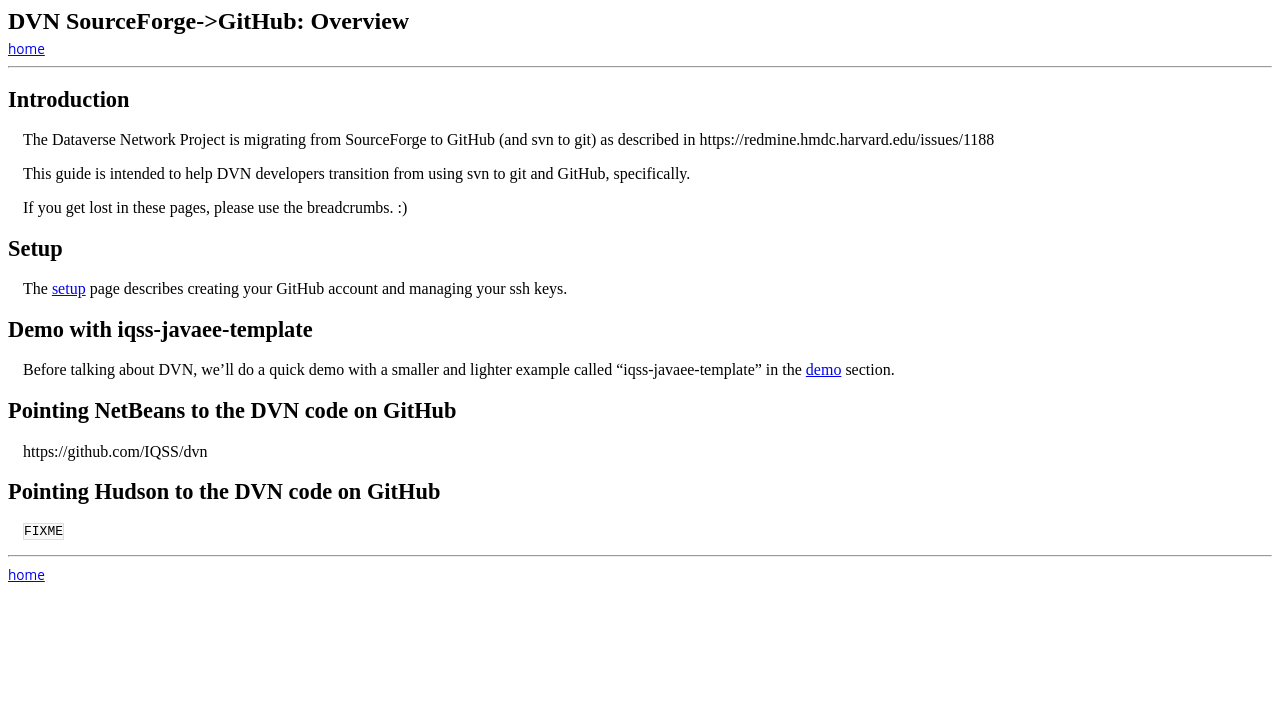
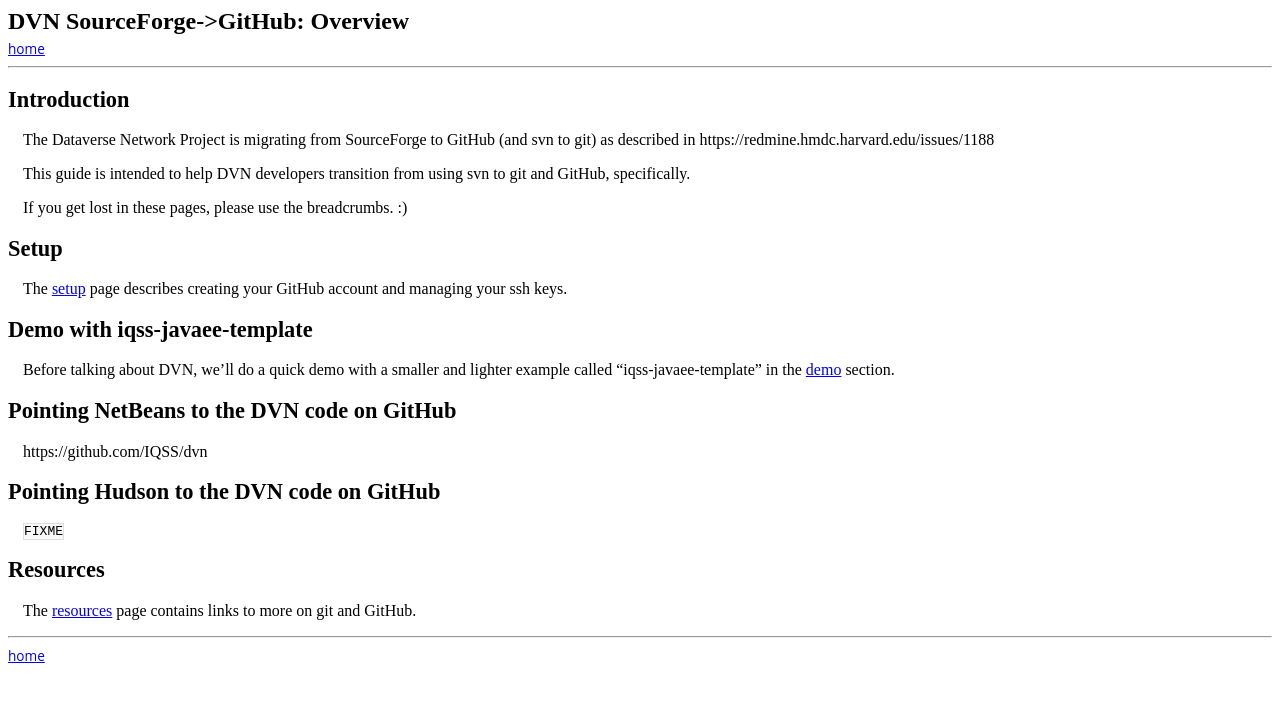
Before and after one commit to dvn/dvn-sourceforge2github, a Jekyll site: the page built from index.md, in a window 1280 px wide. Shown: the top 702 px of the page. Built offline with Jekyll 4.4.1, drawn with Linux system fonts in a browser that asks for light colours; Markdown is read by kramdown in place of the engine named in the settings.

Commit message:
started resources page

```diff
--- a/index.md
+++ b/index.md
@@ -25,3 +25,7 @@ https://github.com/IQSS/dvn
 ## Pointing Hudson to the DVN code on GitHub
 
 `FIXME`
+
+## Resources
+
+The [resources](resources) page contains links to more on git and GitHub.
```
Also changed, not shown: resources/index.md (added, +5 -0 lines).
